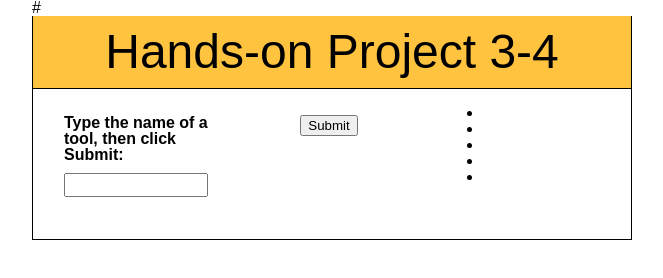
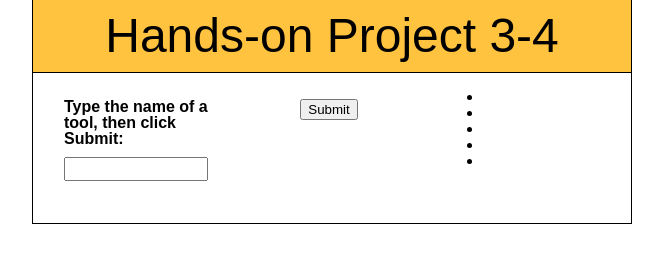
Before and after one commit to Jose-L-Padilla/index4, a plain HTML site: page index4.html in a window 1280 px wide. Shown: the whole page, without its empty margins (308-971 px from the left). Drawn offline with Linux system fonts and the light colour scheme.

Commit message:
Update index4.html

```diff
--- a/index4.html
+++ b/index4.html
@@ -15,7 +15,7 @@
    <meta name="viewport" content="width=device-width,initial-scale=1.0">
    <title>Hands-on Project 3-4</title>
    <link rel="stylesheet" href="styles.css" />
-   #<script src="modernizr.custom.05819.js"></script>
+   <script src="modernizr.custom.05819.js"></script>
 </head>
 
 <body>
```
